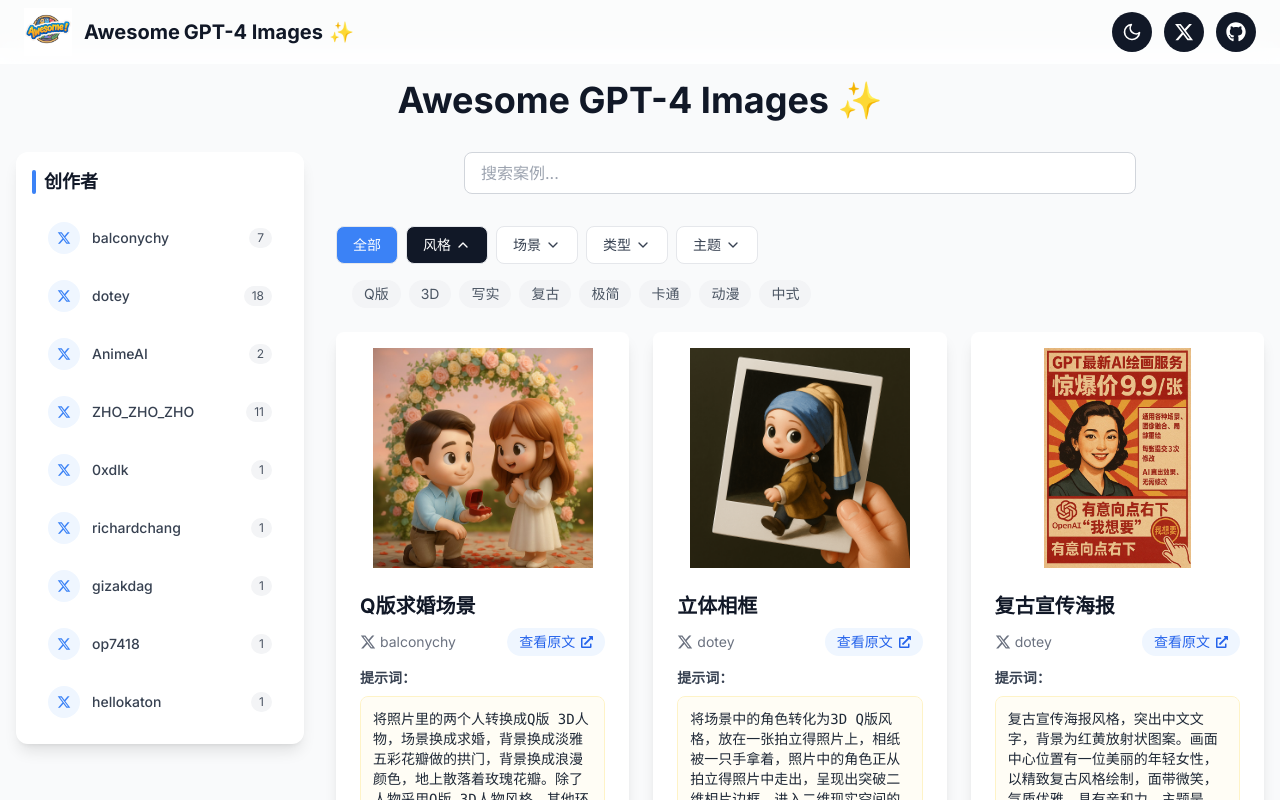
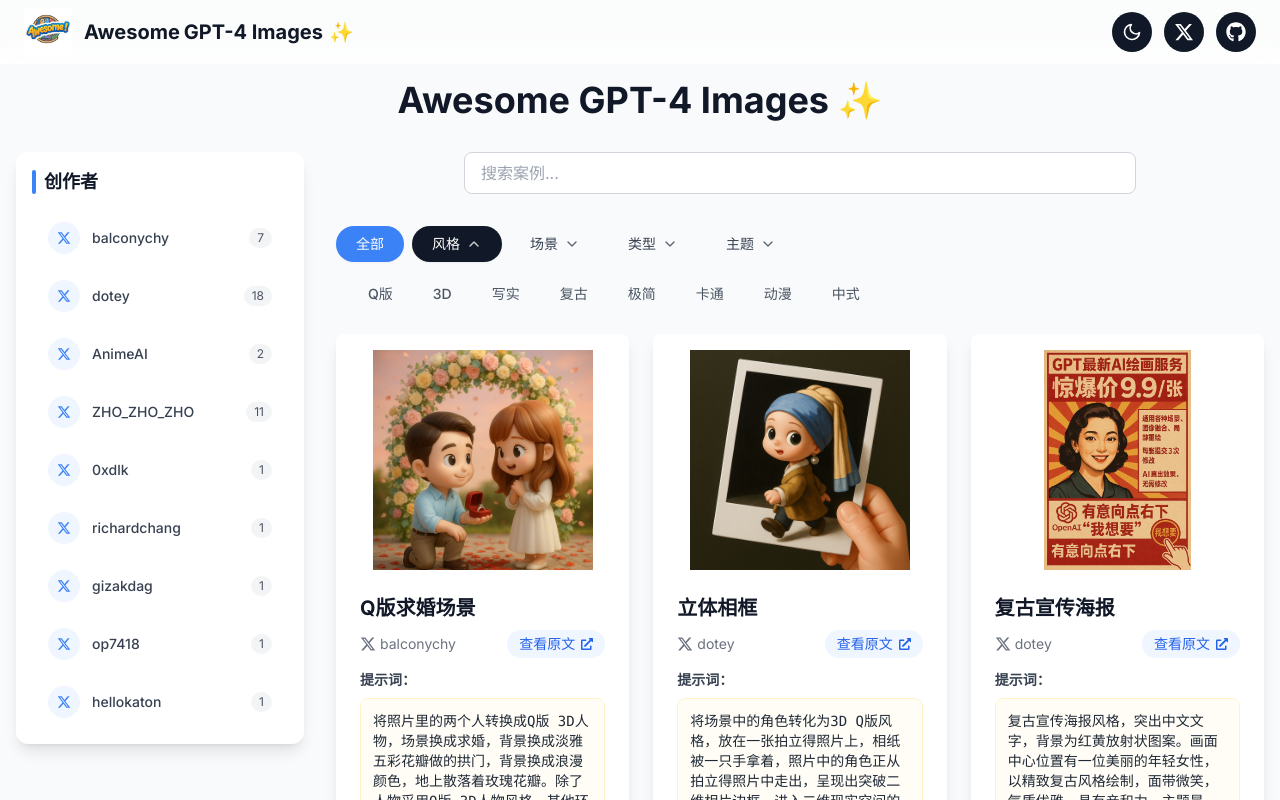
Before and after one commit to wowmarcomei/awesome-gpt-images, a Next.js app: page / in a window 1280 px wide. Both pictures are taken after a click on the button "风格". Shown: the top 800 px of the page. Built offline with nearby package versions, Linux system fonts and the light colour scheme.

Commit message:
更新分类style样式

```diff
--- a/components/CategoryFilter.tsx
+++ b/components/CategoryFilter.tsx
@@ -34,12 +34,10 @@ export function CategoryFilter({ onCategoryChange, selectedCategories }: Categor
         <button
           onClick={() => onCategoryChange('', '')}
           className={cn(
-            "px-4 py-2 rounded-lg text-sm font-medium transition-all duration-200",
-            "border border-gray-200 dark:border-gray-700",
+            "h-9 px-5 rounded-full text-sm font-medium transition-all duration-200",
             selectedCategories.size === 0
-              ? "bg-blue-500 text-white dark:bg-blue-500"
-              : "bg-white text-gray-700 dark:bg-gray-800 dark:text-gray-300",
-            "hover:bg-blue-100 dark:hover:bg-blue-900/50"
+              ? "bg-blue-500 text-white shadow-sm hover:bg-blue-600"
+              : "bg-gray-50 text-gray-700 hover:bg-gray-100 dark:bg-gray-800/50 dark:text-gray-300 dark:hover:bg-gray-800"
           )}
         >
           全部
@@ -49,22 +47,19 @@ export function CategoryFilter({ onCategoryChange, selectedCategories }: Categor
             key={category.id}
             onClick={() => toggleCategory(category.id)}
             className={cn(
-              "px-4 py-2 rounded-lg text-sm font-medium transition-all duration-200",
-              "border border-gray-200 dark:border-gray-700",
+              "h-9 px-5 rounded-full text-sm font-medium transition-all duration-200",
               expandedCategories.has(category.id)
-                ? "bg-gray-900 text-white dark:bg-white dark:text-gray-900"
-                : "bg-white text-gray-700 dark:bg-gray-800 dark:text-gray-300",
-              "hover:bg-gray-100 dark:hover:bg-gray-700"
+                ? "bg-gray-900 text-white shadow-sm dark:bg-white dark:text-gray-900"
+                : "bg-gray-50 text-gray-700 hover:bg-gray-100 dark:bg-gray-800/50 dark:text-gray-300 dark:hover:bg-gray-800",
+              "flex items-center gap-1.5"
             )}
           >
-            <span className="flex items-center gap-1">
-              {category.name}
-              {expandedCategories.has(category.id) ? (
-                <FiChevronUp className="w-4 h-4" />
-              ) : (
-                <FiChevronDown className="w-4 h-4" />
-              )}
-            </span>
+            {category.name}
+            {expandedCategories.has(category.id) ? (
+              <FiChevronUp className="w-4 h-4 opacity-80" />
+            ) : (
+              <FiChevronDown className="w-4 h-4 opacity-80" />
+            )}
           </button>
         ))}
       </div>
@@ -83,16 +78,16 @@ export function CategoryFilter({ onCategoryChange, selectedCategories }: Categor
               <button
                 key={id}
                 onClick={() => handleSubCategoryClick(categoryId, subCategoryId)}
-                className="inline-flex items-center gap-1 px-2 py-1 text-xs rounded-full bg-blue-50 text-blue-600 dark:bg-blue-900/30 dark:text-blue-400"
+                className="inline-flex items-center gap-1.5 h-7 px-3 text-xs font-medium rounded-full bg-blue-50 text-blue-600 hover:bg-blue-100 dark:bg-blue-900/30 dark:text-blue-400 dark:hover:bg-blue-900/50 transition-colors"
               >
                 {subCategory.name}
-                <FiX className="w-3 h-3" />
+                <FiX className="w-3.5 h-3.5" />
               </button>
             );
           })}
           <button
             onClick={() => onCategoryChange('', '')}
-            className="text-xs text-gray-500 dark:text-gray-400 hover:text-gray-700 dark:hover:text-gray-200"
+            className="h-7 px-3 text-xs font-medium text-gray-500 dark:text-gray-400 hover:text-gray-700 dark:hover:text-gray-200 transition-colors"
           >
             清除全部
           </button>
@@ -112,11 +107,10 @@ export function CategoryFilter({ onCategoryChange, selectedCategories }: Categor
                       key={subCategory.id}
                       onClick={() => handleSubCategoryClick(category.id, subCategory.id)}
                       className={cn(
-                        "px-3 py-1 rounded-full text-sm transition-colors",
+                        "h-8 px-4 rounded-full text-sm font-medium transition-colors",
                         isSelected
-                          ? "bg-blue-500 text-white"
-                          : "bg-gray-100 text-gray-600 dark:bg-gray-700 dark:text-gray-300",
-                        "hover:bg-blue-100 dark:hover:bg-blue-900/50"
+                          ? "bg-blue-500 text-white shadow-sm hover:bg-blue-600"
+                          : "bg-gray-50 text-gray-600 hover:bg-gray-100 dark:bg-gray-800/50 dark:text-gray-300 dark:hover:bg-gray-800"
                       )}
                     >
                       {subCategory.name}
```
